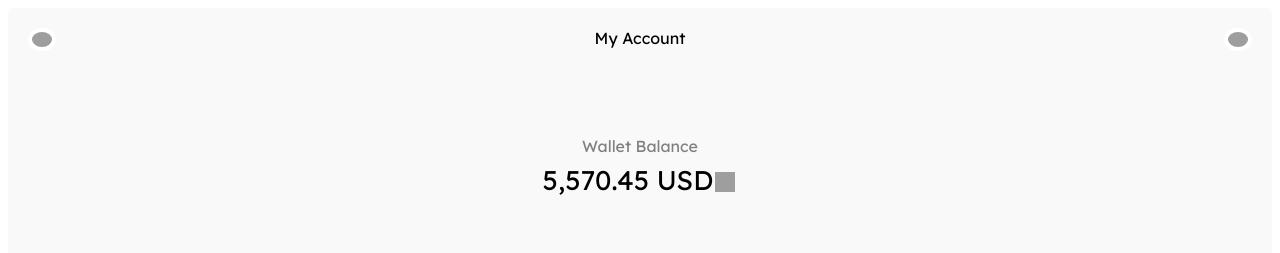
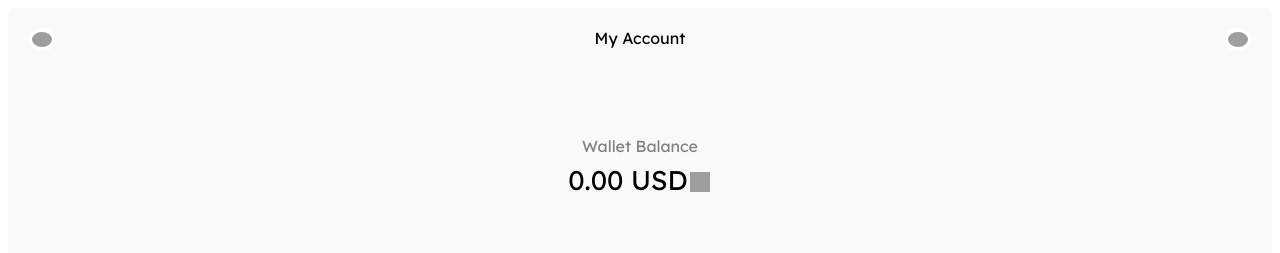
Before and after one commit to Philip-webdev/Ton.defi, a React (Vite) app: page /#/ in a window 1280 px wide. Shown: the top 253 px of the page. Built offline with nearby package versions, Linux system fonts and the light colour scheme; no server answers; grey boxes are pictures that could not be loaded; what @tonconnect/ui-react would draw is missing.

Commit message:
defi wallet

```diff
--- a/src/components/home.tsx
+++ b/src/components/home.tsx
@@ -59,7 +59,7 @@ function Home(){
        slide();} ,[])
 
        const [AccountName, setAccountName] = useState('Jolah Jemima');
-       const [AccountBalance, setAccountBalance] = useState('5,570.45 USD');
+       const [AccountBalance, setAccountBalance] = useState('0.00 USD');
        const [Nohide, hide] = useState(<img src="https://i.imgur.com/5mz3gKD.png" height='20px' width='20px'/>);
 
        function Hide(){
```
